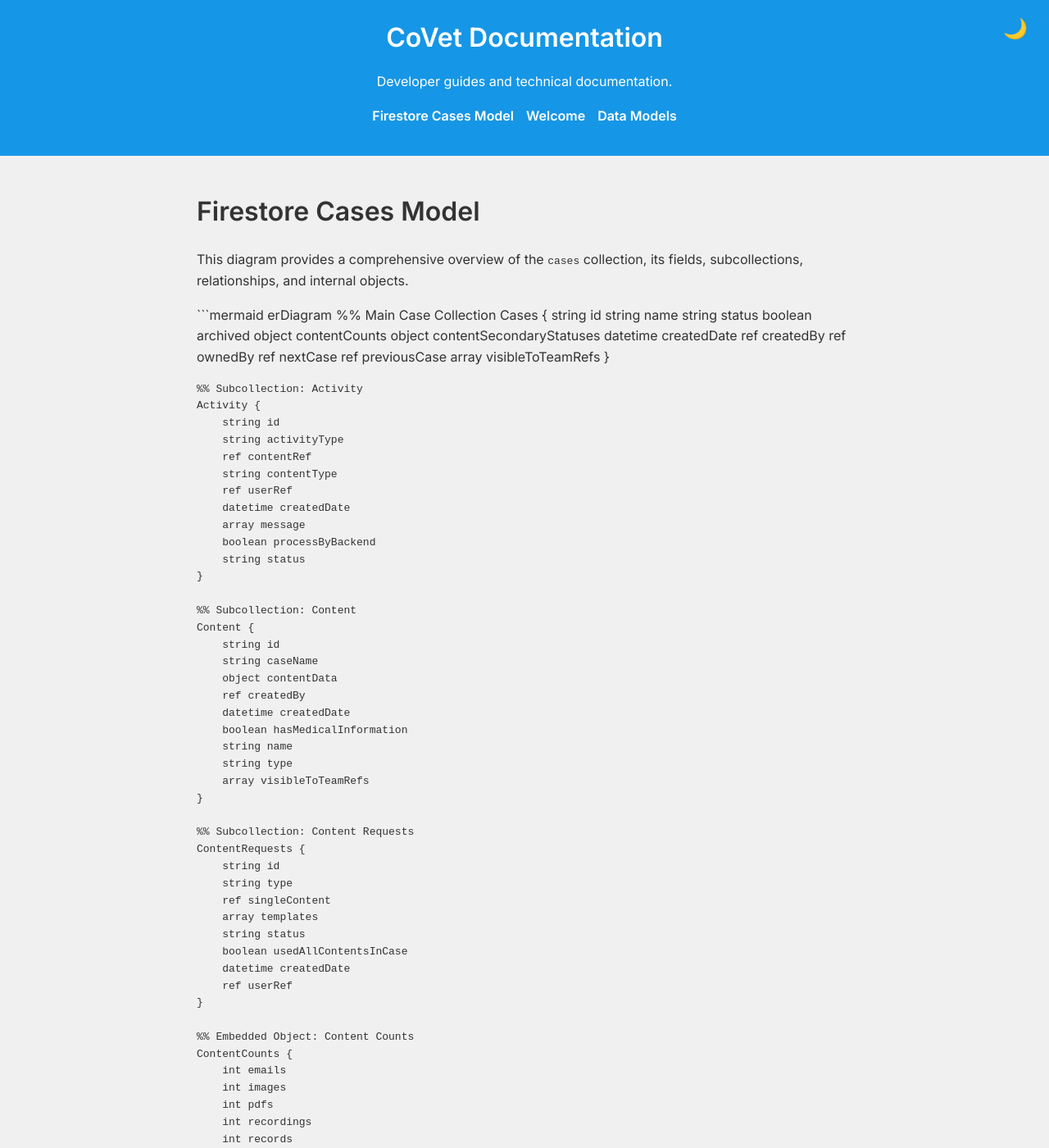
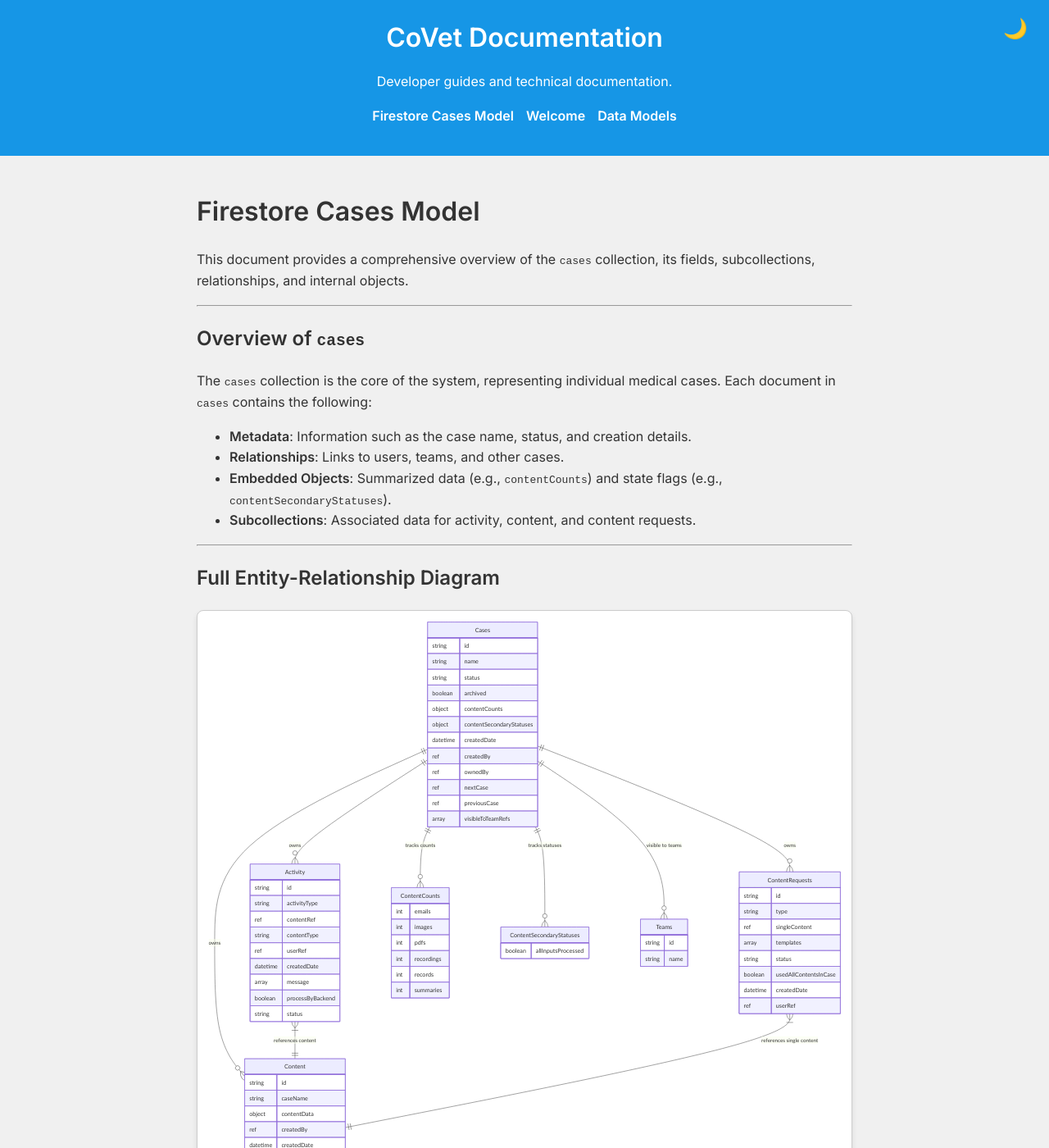
Before and after one commit to coreybb/docs, a Jekyll site: the page built from data-models/cases.md, in a window 1280 px wide and 1400 px high. Shown: the whole window at 82% size. Built offline with Jekyll 4.4.1, drawn with Linux system fonts in a browser that asks for light colours; some of the changed text lies outside the part shown.

Commit message:
ase;ofgihjs

````diff
--- a/data-models/cases.md
+++ b/data-models/cases.md
@@ -5,9 +5,24 @@ layout: default
 
 # Firestore Cases Model
 
-This diagram provides a comprehensive overview of the `cases` collection, its fields, subcollections, relationships, and internal objects.
+This document provides a comprehensive overview of the `cases` collection, its fields, subcollections, relationships, and internal objects.
 
-```mermaid
+---
+
+## Overview of `cases`
+
+The `cases` collection is the core of the system, representing individual medical cases. Each document in `cases` contains the following:
+
+- **Metadata**: Information such as the case name, status, and creation details.
+- **Relationships**: Links to users, teams, and other cases.
+- **Embedded Objects**: Summarized data (e.g., `contentCounts`) and state flags (e.g., `contentSecondaryStatuses`).
+- **Subcollections**: Associated data for activity, content, and content requests.
+
+---
+
+## Full Entity-Relationship Diagram
+
+<div class="mermaid">
 erDiagram
     %% Main Case Collection
     Cases {
@@ -93,3 +108,4 @@ erDiagram
     Cases ||--o{ Teams : "visible to teams"
     Activity }|--|| Content : "references content"
     ContentRequests }|--|| Content : "references single content"
+</div>
````
